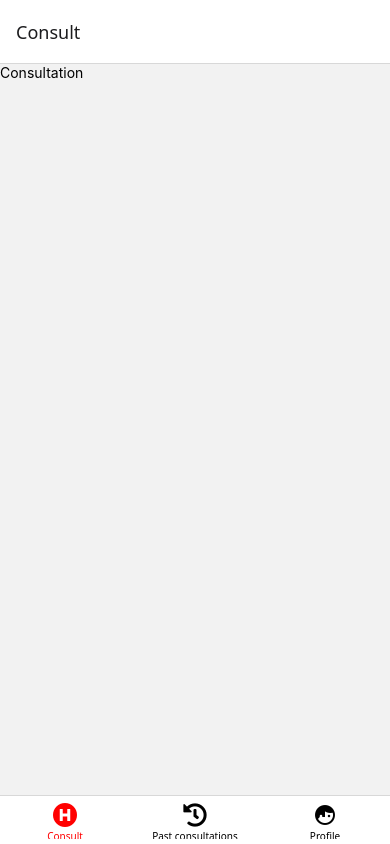
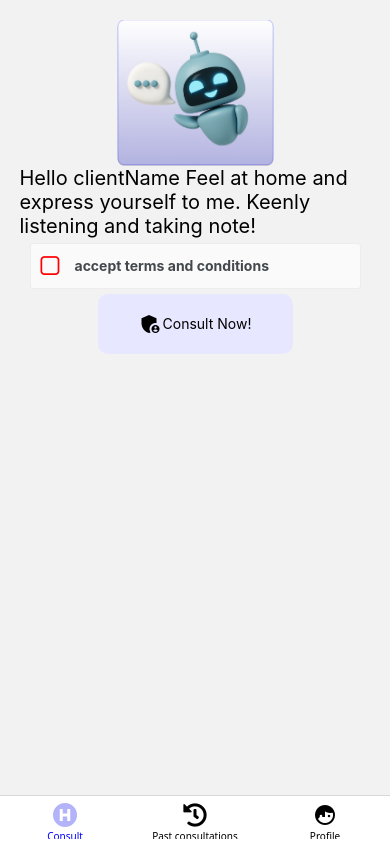
Before and after one commit to Obed47/medicaMobile, a React Native app: screen /buttomNavigation in a window 390 px wide. Built offline with nearby package versions, Linux system fonts and the light colour scheme.

Commit message:
consultation fpage built

```diff
--- a/package.json
+++ b/package.json
@@ -19,6 +19,7 @@
     "prop-types": "^15.8.1",
     "react": "18.3.1",
     "react-native": "0.76.3",
+    "react-native-elements": "^3.4.3",
     "react-native-gesture-handler": "^2.21.2",
     "react-native-onboarding-swiper": "^1.3.0",
     "react-native-safe-area-context": "^4.14.0",
--- a/screens/buttomNavigation.jsx
+++ b/screens/buttomNavigation.jsx
@@ -1,4 +1,3 @@
-import { View, Text } from "react-native";
 import FontAwesome5 from "@expo/vector-icons/FontAwesome5";
 import MaterialCommunityIcons from "@expo/vector-icons/MaterialCommunityIcons";
 import React from "react";
@@ -12,8 +11,9 @@ const ButtomNavigation = () => {
   return (
     <Tab.Navigator
       screenOptions={{
-        tabBarActiveTintColor: "red",
+        tabBarActiveTintColor: "#0000FF",
         tabBarInactiveTintColor: "black",
+        headerShown: false,
       }}
     >
       <Tab.Screen
@@ -24,7 +24,7 @@ const ButtomNavigation = () => {
             <FontAwesome5
               name={focused ? "hospital-symbol" : "hospital-symbol"}
               size={24}
-              color={focused ? "red" : "black"}
+              color={focused ? "#B3B3FA" : "black"}
             />
           ),
         }}
@@ -37,7 +37,7 @@ const ButtomNavigation = () => {
             <FontAwesome5
               name={focused ? "history" : "history"}
               size={24}
-              color={focused ? "red" : "black"}
+              color={focused ? "#B3B3FA" : "black"}
             />
           ),
         }}
@@ -50,7 +50,7 @@ const ButtomNavigation = () => {
             <MaterialCommunityIcons
               name={focused ? "face-man-profile" : "face-man-profile"}
               size={24}
-              color={focused ? "red" : "black"}
+              color={focused ? "#B3B3FA" : "black"}
             />
           ),
         }}
--- a/screens/consultation.jsx
+++ b/screens/consultation.jsx
@@ -1,12 +1,86 @@
-import { View, Text } from "react-native";
-import React from "react";
+import {
+  View,
+  Text,
+  Image,
+  StyleSheet,
+  ImageBackground,
+  TouchableOpacity,
+} from "react-native";
+import { CheckBox } from "react-native-elements";
+import React, { useState } from "react";
+import MaterialIcons from "@expo/vector-icons/MaterialIcons";
+const Consultation = ({ navigation }) => {
+  const [isChecked, setIsChecked] = useState(false);
+  return (
+    <View style={styles.container}>
+      <View style={styles.imageContainer}>
+        <Image
+          source={require("../assets/robot1.png")}
+          style={styles.image}
+          resizeMode="contain"
+        />
+      </View>
 
-const Consultation = () => {
-  return (
-    <View>
-      <Text>Consultation</Text>
+      <View style={styles.text}>
+        <Text style={{ fontSize: 20 }}>
+          Hello clientName Feel at home and express yourself to me. Keenly
+          listening and taking note!
+        </Text>
+        <CheckBox
+          title={"accept terms and conditions"}
+          checked={isChecked}
+          onPress={() => setIsChecked(!isChecked)}
+          checkedColor="green"
+          uncheckedColor="red"
+        />
+      </View>
+      <TouchableOpacity
+        onPress={() => navigation.navigate("onboarding")}
+        style={isChecked ? styles.button : styles.buttonInActive}
+      >
+        <View style={styles.buttonContent}>
+          <MaterialIcons name="admin-panel-settings" size={24} color="black" />
+          <Text>Consult Now!</Text>
+        </View>
+      </TouchableOpacity>
     </View>
   );
 };
 
 export default Consultation;
+const styles = StyleSheet.create({
+  image: {
+    width: "100%",
+    height: "100%",
+    marginHorizontal: "auto",
+  },
+  imageContainer: {
+    height: "70%",
+    marginTop: 20,
+  },
+  text: {
+    width: "90%",
+    marginHorizontal: "auto",
+  },
+  buttonContent: {
+    flexDirection: "row",
+    alignItems: "center",
+    justifyContent: "center",
+    marginVertical: "auto",
+  },
+  button: {
+    backgroundColor: "#B3B3FA",
+    width: "50%",
+    height: 60,
+    marginHorizontal: "auto",
+    borderRadius: 10,
+  },
+  buttonInActive: {
+    backgroundColor: "#E7E7FF",
+    width: "50%",
+    height: 60,
+    marginHorizontal: "auto",
+    borderRadius: 10,
+    color: "gray",
+  },
+});
--- a/screens/onloarding.jsx
+++ b/screens/onloarding.jsx
@@ -7,6 +7,7 @@ const OnboardingScreen = ({ navigation }) => {
       <Onboarding
         //the following code permits navigation to the initial path when the onboading is done
         onDone={() => navigation.navigate("buttomNavigation")}
+        onSkip={() => navigation.navigate("buttomNavigation")}
         pages={[
           //page 1
           {
```
Also changed, not shown: assets/robot1.png (added), 1 other file (tests, documents, lock files or other folders).
